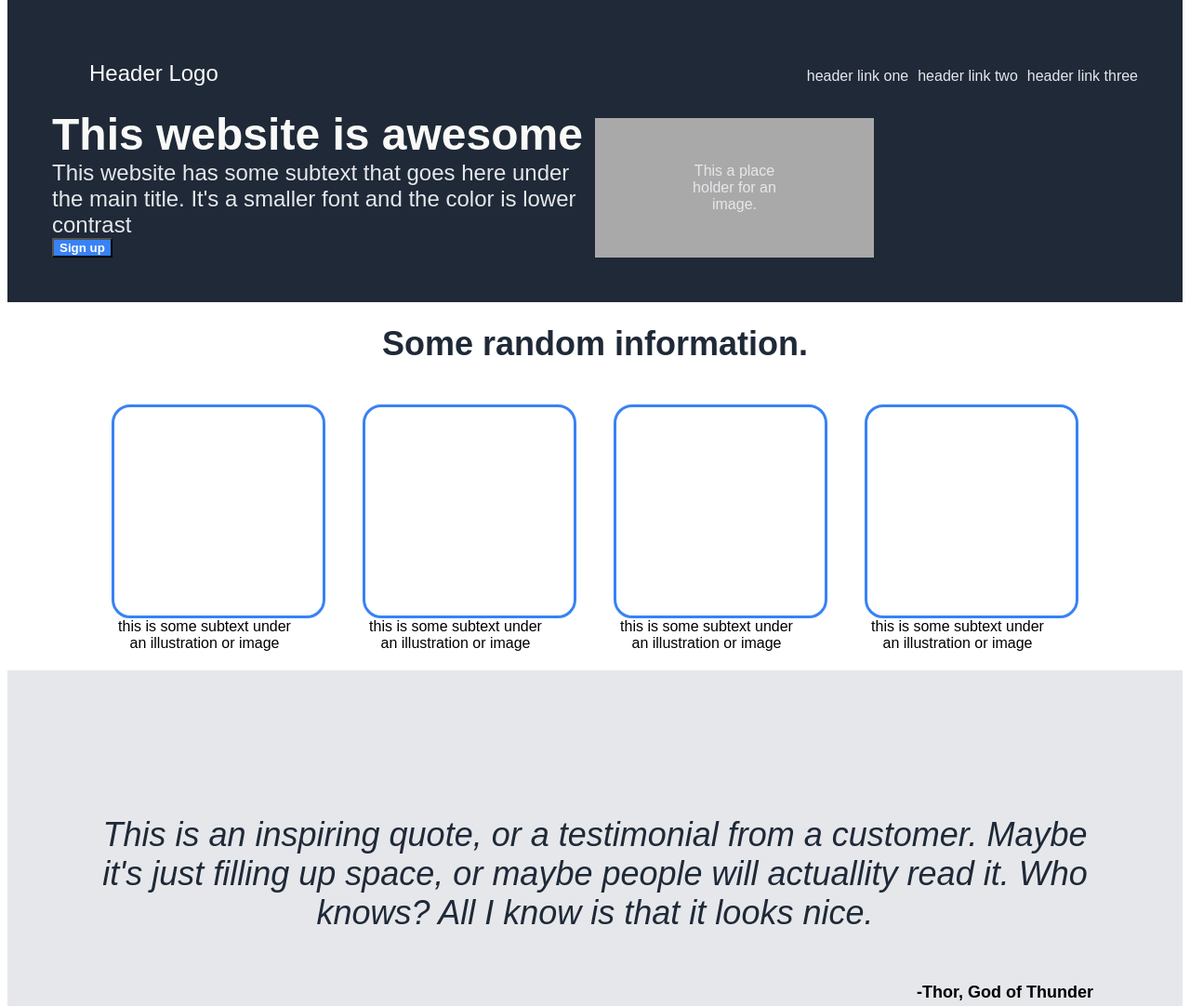
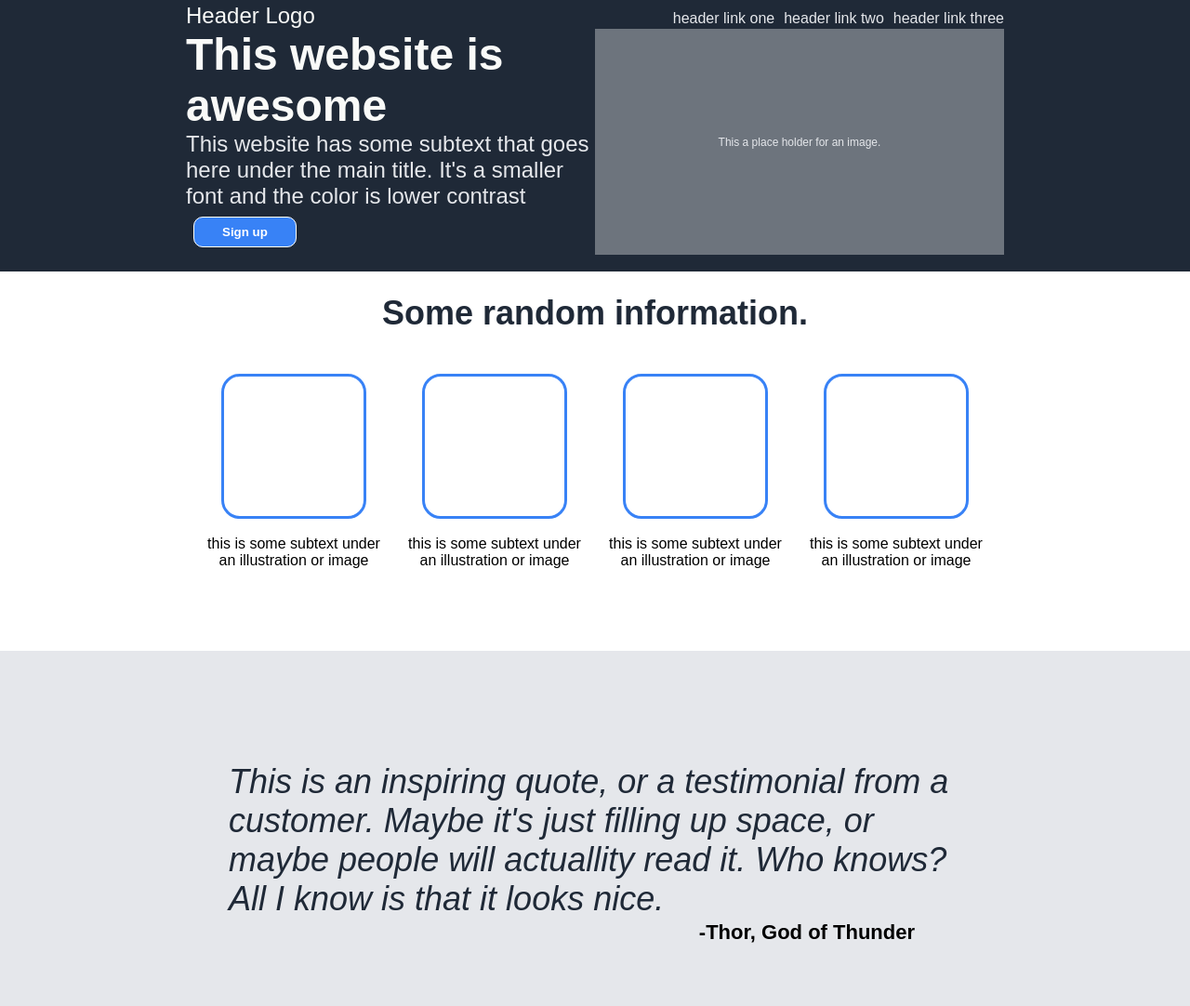
Before and after one commit to MidnightSwim/top_landing-page, a plain HTML site: page index.html in a window 1280 px wide. Shown: the part 15-1097 px from the top of the page at 93% size. Drawn offline with Linux system fonts and the light colour scheme.

Commit message:
much better but far from perfect

```diff
--- a/index.html
+++ b/index.html
@@ -28,10 +28,8 @@
                 <button>Sign up</button>
             </div>
             <div class="hero-right">
-                <div class="hero-image">
-                    <div class="hero-text">
-                        <p>This a place holder for an image.</p>
-                    </div>
+                <div class="hero-text">
+                    <p>This a place holder for an image.</p>
                 </div>
             </div>
         </div>
@@ -58,9 +56,9 @@
         </div>
     </div>
     <div class="second-container">
-        <p class="quote">This is an inspiring quote, or a testimonial from a customer. Maybe it's just filling up
-                space, or maybe people will actuallity read it. Who knows? All I know is that it looks nice.</p>
-        <p class="celebrity">-Thor, God of Thunder</p>
+        <div class="quote">This is an inspiring quote, or a testimonial from a customer. Maybe it's just filling up
+                space, or maybe people will actuallity read it. Who knows? All I know is that it looks nice.</div>
+        <div class="celebrity">-Thor, God of Thunder</div>
     </div>
     <div class="last-container">
         <div class="boite">
--- a/style.css
+++ b/style.css
@@ -1,3 +1,8 @@
+* {
+    margin: 0;
+    padding:0;
+}
+
 body {
     display: flex;
     flex-direction: column;
@@ -7,7 +12,7 @@ body {
 header {
     display:flex;
     flex-direction: column;
-    padding:48px;
+    padding:18px 200px;
 }
 
 .logo {
@@ -19,12 +24,13 @@ header {
 
 ul {
     list-style-type: none;
+    padding: 0;
 }
 
 .left-links {
+    display: flex;
     font-size: 24px;
     color:#F9FAF8;
-    display:flex;
 }
 
 .right-links, a {
@@ -39,22 +45,18 @@ h1 {
     font-size: 48px;
     color:#F9FAF8;
     font-weight: 800;
-    justify-content: flex-start;
-    align-content: flex-start;
-    margin:0;
+    margin: 0;
 }
 
 .subtext {
     font-size:24px;
     color:#E5E7EB;
-    display:flex;
-    flex-direction: column;
-    justify-content: flex-start;
 }
 
 .hero {
     display:flex;
     flex-direction: row;
+    justify-content: space-between;
 }
 
 .hero-left {
@@ -62,29 +64,21 @@ h1 {
     align-items: flex-start;
     flex-direction: column;
     width:50%;
+
+
 }
 
 .hero-right{
     display: flex;
-    align-items: flex-end;
+    align-items: center;
+    justify-content: center;
+    background-color:#6d747d;
+    height: auto;
     width:50%;
 }
 
-.hero-image {
-    position: relative;
-    height:150px;
-    width:300px;
-    background-color: darkgray;
-    display:flex;
-    justify-content: center;
-    align-items: center;
-}
-
 .hero-text {
-    position: absolute;
-    padding: 100px;
     color:#E5E7EB;
-    justify-content: center;
 }
 
 .first-container {
@@ -100,28 +94,30 @@ h1 {
     font-weight: 800;
     display: flex;
     padding: 24px;
+    margin-bottom: 20px;
 }
 
 .cards {
     flex-direction: row;
     display:flex;
+    margin-bottom: 80px;
 }
 
 .couple {
     display: flex;
     flex-direction: column;
-    padding:20px;
+    gap:10px;
 }
 
 .card {
     border:solid;
     border-color: #3882F6;
-    width:200px;
-    height:200px;
+    display:flex;
     border-radius: 20px;
     justify-self: center;
     align-self: center;
-    padding: 12px;
+    width:150px;
+    height: 150px;
 }
 
 .subtitle {
@@ -129,6 +125,7 @@ h1 {
     text-align: center;
     justify-self: center;
     width:200px;
+    margin:8px;
 
 }
 
@@ -145,8 +142,15 @@ footer {
 
 button {
     background-color:#3882F6;
+    padding-left: 30px;
+    padding-right: 30px;
+    padding-top: 8px;
+    padding-bottom: 8px;
     color:white;
     font-weight: bold;
+    border-radius: 10px;
+    margin:8px;
+    border: 1px solid #fff;
 }
 
 .second-container {
@@ -164,14 +168,20 @@ button {
     font-weight: 300;
     font-style: italic;
     color: #1F2937;
+    padding-left:150px;
+    padding-right:150px;
+    padding-bottom:2px;
+
 }
 
 .celebrity {
-    font-size: 18px;
+    font-size: 22px;
     font-weight: 800;
     color: black;
     justify-content: flex-end;
     display: flex;
+    padding-left:200px;
+    padding-right: 200px;
 }
 
 .last-container {
@@ -190,7 +200,7 @@ button {
     justify-content: center;
     align-items: center;
     margin:36px;
-    border-radius: 20px;
+    border-radius: 12px;
     justify-content: space-between;
     padding:28px;
 }
@@ -198,8 +208,6 @@ button {
 .one-bloc {
     display:flex;
     flex-direction: column;
-
-
 }
 
 .title{
@@ -224,6 +232,7 @@ button {
 }
 
 .footer, p {
+    font-size: 12px;
     text-align: center;
     display: flex;
 }
```
